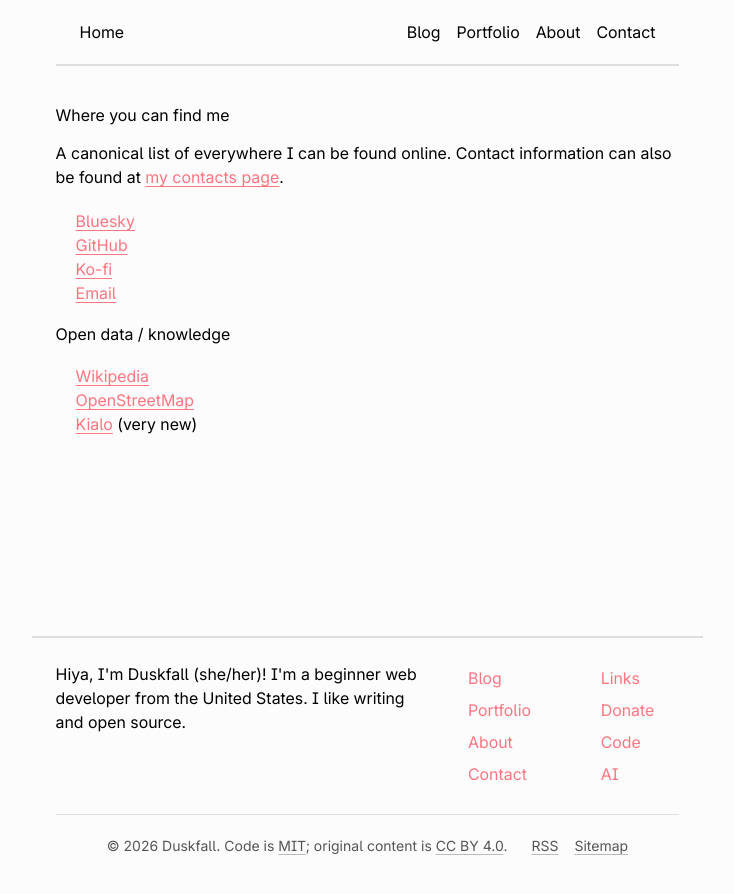
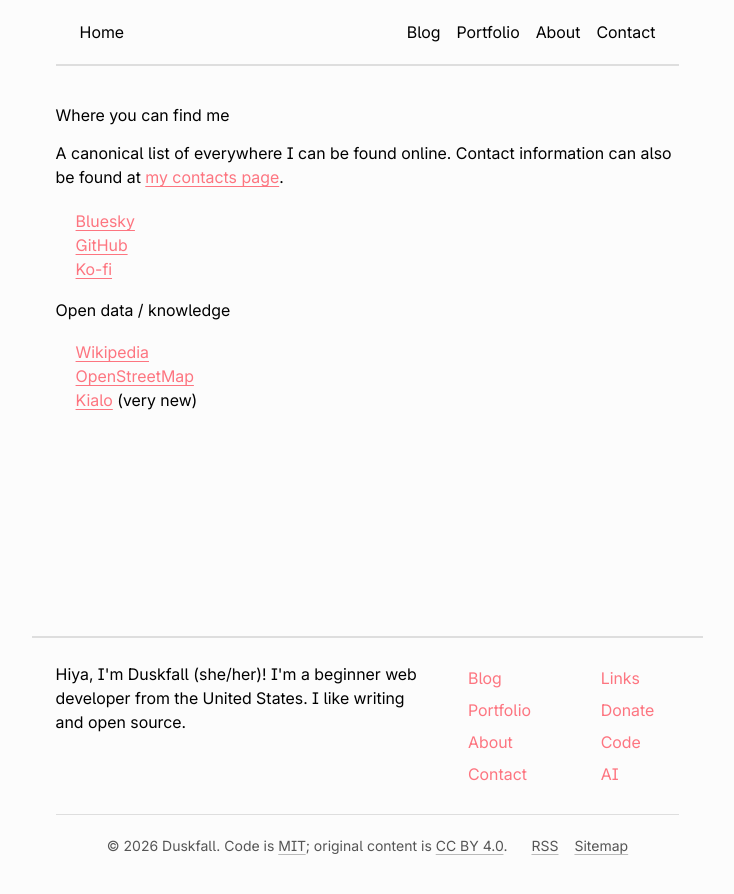
Before and after one commit to TrulyFlawed/trulyflawed.github.io, a Jekyll site: the page built from pages/links.md, in a window 1280 px wide. Shown: the top 894 px of the page, without its empty margins (265-999 px from the left). Built offline with Jekyll 4.4.1, drawn with Linux system fonts in a browser that asks for light colours; nearby versions of some CDN libraries; library files that are not in the unit come from our copies.

Commit message:
chore: remove email from links page
The contact page already covers it, and I link to it from this page.

```diff
--- a/pages/links.md
+++ b/pages/links.md
@@ -11,7 +11,6 @@ A canonical list of everywhere I can be found online. Contact information can al
 - [Bluesky](https://bsky.app/profile/duskfall.dev)
 - [GitHub](https://github.com/TrulyFlawed)
 - [Ko-fi](https://ko-fi.com/duskhasfallen)
-- [Email](mailto:duskfall.personal@protonmail.com)
 
 ## Open data / knowledge
 
```
